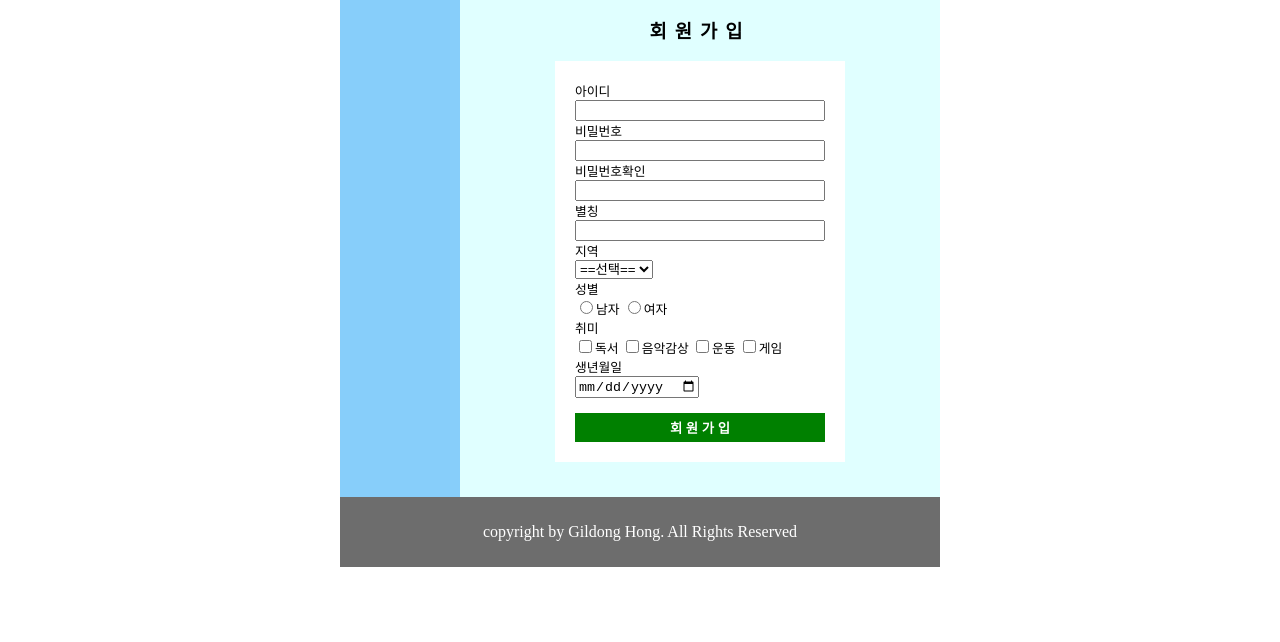
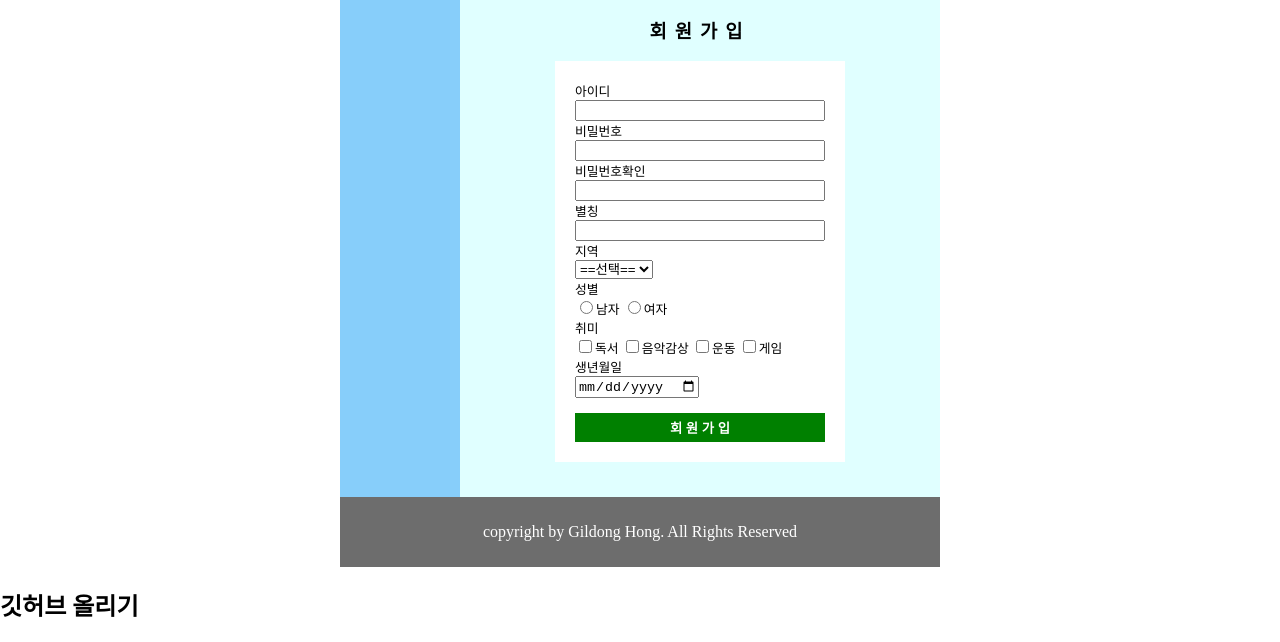
Before and after one commit to nahyuki/nahyuki.github.io, a plain HTML site: page index.html in a window 1280 px wide. Shown: the part 357-999 px from the top of the page. Before the commit the page ends 924 px from the top, so only its background shows below. Drawn offline with Linux system fonts and the light colour scheme.

Commit message:
수정됨 git status git commit - m 수정됨
adsf

git commit -m 수정됨

```diff
--- a/index.html
+++ b/index.html
@@ -104,6 +104,10 @@
       <div class="box box6">copyright by Gildong Hong. All Rights Reserved</div>
     </div>
   </footer>
+  <h2>깃허브 올리기</h2>
+
+
+
 
 </body>
 </html>
```
